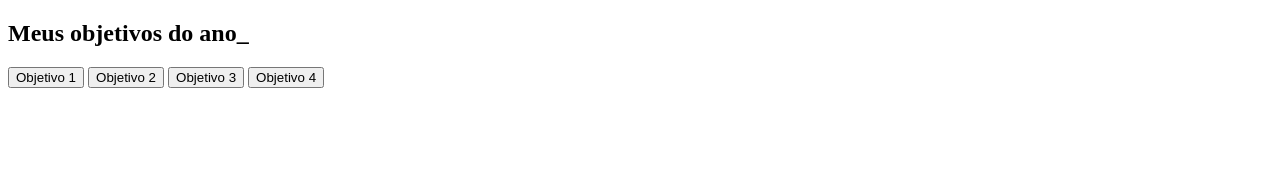
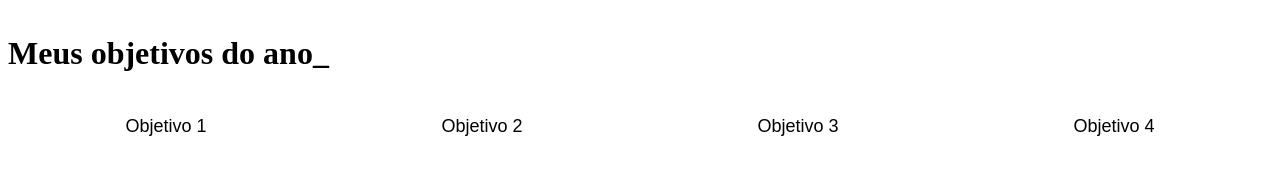
Before and after one commit to sanguinokarol29/terceiro-repositorio, a plain HTML site: page index.html in a window 1280 px wide. Both pictures are taken after a click on the button "Objetivo 1". Drawn offline with Linux system fonts and the light colour scheme.

Commit message:
aula 12/03

```diff
--- a/index.html
+++ b/index.html
@@ -4,6 +4,7 @@
     <meta charset="UTF-8">
     <meta name="viewport" content="width=device-width, initial-scale=1.0">
     <title>Meus objetivos do ano</title>
+    <link rel="stylesheet" href="style.css"
 </head>
 <body>
 
@@ -15,6 +16,6 @@
         <button class="botao"> Objetivo 3 </button>
         <button class="botao"> Objetivo 4 </button>
     </div>
-
+    <script src="main.js" ></script>
 </body>
 </html>
--- /dev/null
+++ b/main.js
@@ -0,0 +1,11 @@
+const botoes = document.querySelectorAll(".botao");
+
+for (let i=0; i < botoes.length; i++) {
+    botoes[i].onclick = function() {
+
+        for(let j=0; j <botoes.length; j++){
+            botoes[j].classList.remove("ativo");
+        }
+        botoes[i].classList.add("ativo");
+    }
+}
```
